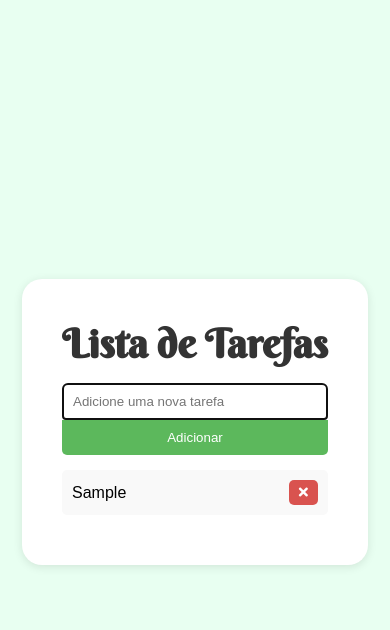
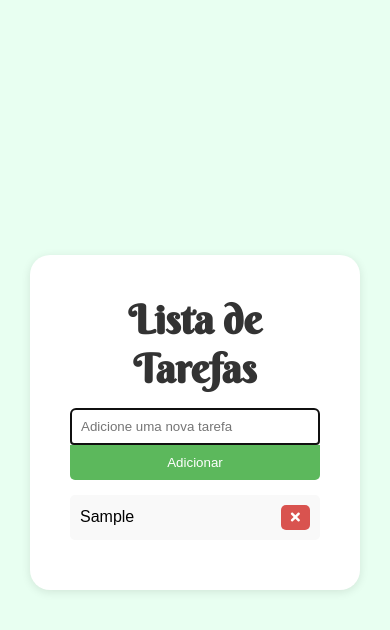
Before and after one commit to ViniiPP/ToDo-List, a plain HTML site: page index.html in a window 390 px wide. Both pictures are taken after typing "Sample" into the empty fields and a click on the button "Adicionar". Drawn offline with Linux system fonts and the light colour scheme.

Commit message:
Atualização

```diff
--- a/css/mobile.css
+++ b/css/mobile.css
@@ -1,4 +1,8 @@
 @media (max-width: 600px) {
+    body {
+        margin-left: 30px;
+        margin-right: 30px;
+    }
     .input-container {
         flex-direction: column;
     }
--- a/css/style.css
+++ b/css/style.css
@@ -5,6 +5,9 @@ body {
     align-items: center;
     height: 100vh;
     background-color: #e8fff1;
+    max-width: 100%;
+    margin-left: 100px;
+    margin-right: 100px;
 }
 
 .container {
@@ -12,7 +15,6 @@ body {
     padding: 40px;
     border-radius: 20px;
     box-shadow: 0 2px 10px rgba(0, 0, 0, 0.1);
-    max-width: 400px;
     width: 100%;
 }
 
@@ -52,7 +54,6 @@ h1 {
     background-color: #4cae4c;
 }
 
-
 ul {
     list-style: none;
     padding: 0;
@@ -85,3 +86,20 @@ button.delete-btn {
 button.delete-btn:hover {
     background-color: #c9302c;
 }
+
+
+.task-content {
+    flex: 1;
+    max-width: 100%;
+    overflow-wrap: break-word;
+    word-wrap: break-word;
+    word-break: break-all; /* Isso fará com que o texto quebre em várias linhas */
+}
+
+.task-content::after {
+    content: '';
+    display: block;
+    height: 0;
+    overflow: hidden;
+    clear: both;
+}
--- a/script.js
+++ b/script.js
@@ -37,23 +37,29 @@ document.addEventListener('DOMContentLoaded', () => {
 
     function addTask(taskText, completed = false) {
         const li = document.createElement('li');
-        li.textContent = taskText;
+        const taskContent = document.createElement('div');
+        taskContent.textContent = taskText;
+        taskContent.classList.add('task-content');
+
         if (completed) {
             li.classList.add('completed');
         }
 
         const deleteBtn = document.createElement('button');
         deleteBtn.classList.add('delete-btn');
-        deleteBtn.innerHTML = '<i class="fas fa-times"></i>'; // Ícone de "X"
+        deleteBtn.innerHTML = '<i class="fas fa-times"></i>';
 
         deleteBtn.addEventListener('click', () => {
             li.remove();
             saveTasks();
         });
 
+        li.appendChild(taskContent);
         li.appendChild(deleteBtn);
         taskList.appendChild(li);
     }
+
+
 
     function saveTasks() {
         const tasks = [];
```
